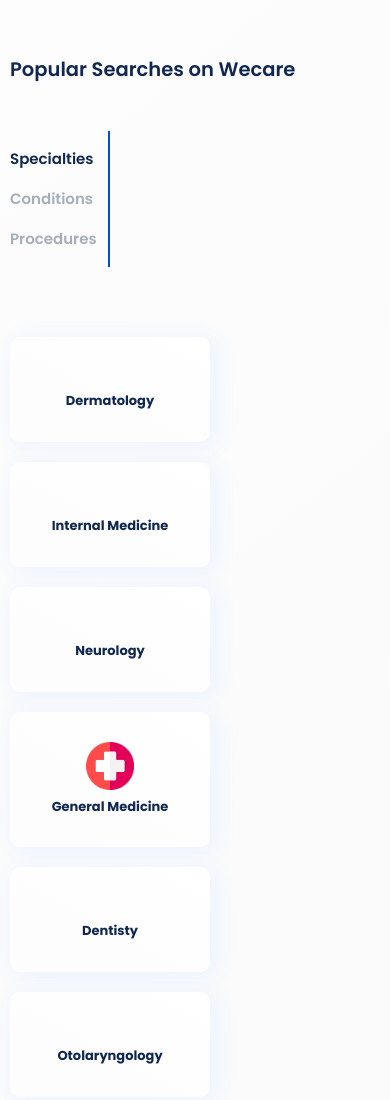
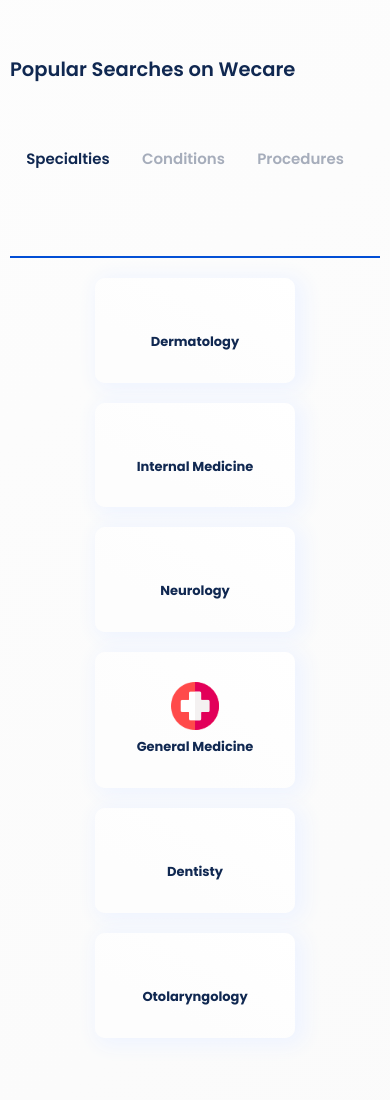
Before and after one commit to Vida-Heidari/Medical-Website-Landing-Page, a plain HTML site: page index.html in a window 390 px wide. Shown: the part 1660-2760 px from the top of the page. Drawn offline with nearby package versions, Linux system fonts and the light colour scheme.

Commit message:
popular search section media queries added

```diff
--- a/scss/_popularSearch.scss
+++ b/scss/_popularSearch.scss
@@ -14,11 +14,18 @@
     }
 
     .popular-search__content {
-      display: flex;
-      flex-direction: row;
-      align-items: center;
-      gap: 7rem;
-      flex-wrap: wrap;
+      display: grid;
+      grid-auto-columns: 1fr 1fr;
+      grid-auto-rows: 1fr;
+      grid-template-columns: 1fr 8fr;
+      grid-template-rows: 1fr;
+      gap: 2rem;
+
+      // display: flex;
+      // flex-direction: row;
+      // align-items: center;
+      // gap: 7rem;
+      // flex-wrap: wrap;
 
       // .tab {
       //   a {
@@ -31,6 +38,11 @@
     }
 
     .popular-search__lists {
+      grid-area: 1 / 1 / 2 / 2;
+
+      display: flex;
+      flex-direction: column;
+      justify-content: space-around;
       border-right: 2px solid $primary-color;
       width: 10rem;
       padding-right: 2rem;
@@ -53,13 +65,15 @@
     }
 
     .popular-search__items {
+      grid-area: 1 / 2 / 2 / 3;
       display: flex;
       flex-direction: row;
       align-items: center;
+
       text-align: center;
       flex-wrap: wrap;
       gap: 2rem 2rem;
-      width: 80%;
+      width: 100%;
 
       img {
         width: 4.8rem;
@@ -87,3 +101,45 @@
     }
   }
 }
+
+// --------------- Media Queries ------------
+@media screen and (max-width: 1024px) {
+  #popular-search-area {
+    .popular-search__wrapper {
+      .popular-search__content {
+        grid-template-columns: 1fr;
+        grid-template-rows: 1fr 6fr;
+
+        .popular-search__lists {
+          grid-area: 1 / 1 / 2 / 2;
+
+          flex-direction: row;
+          width: 100%;
+          border-right: none;
+          border-bottom: 2px solid $primary-color;
+        }
+
+        .popular-search__items {
+          grid-area: 2 / 1 / 3 / 2;
+          justify-content: center;
+        }
+      }
+    }
+  }
+}
+
+@media screen and (max-width: 576px) {
+  #popular-search-area {
+    .popular-search__wrapper {
+      .popular-search__content {
+        .popular-search__items {
+          .box {
+            &:hover {
+              transform: translateX(1rem);
+            }
+          }
+        }
+      }
+    }
+  }
+}
```
Also changed, not shown: css/style.css.
